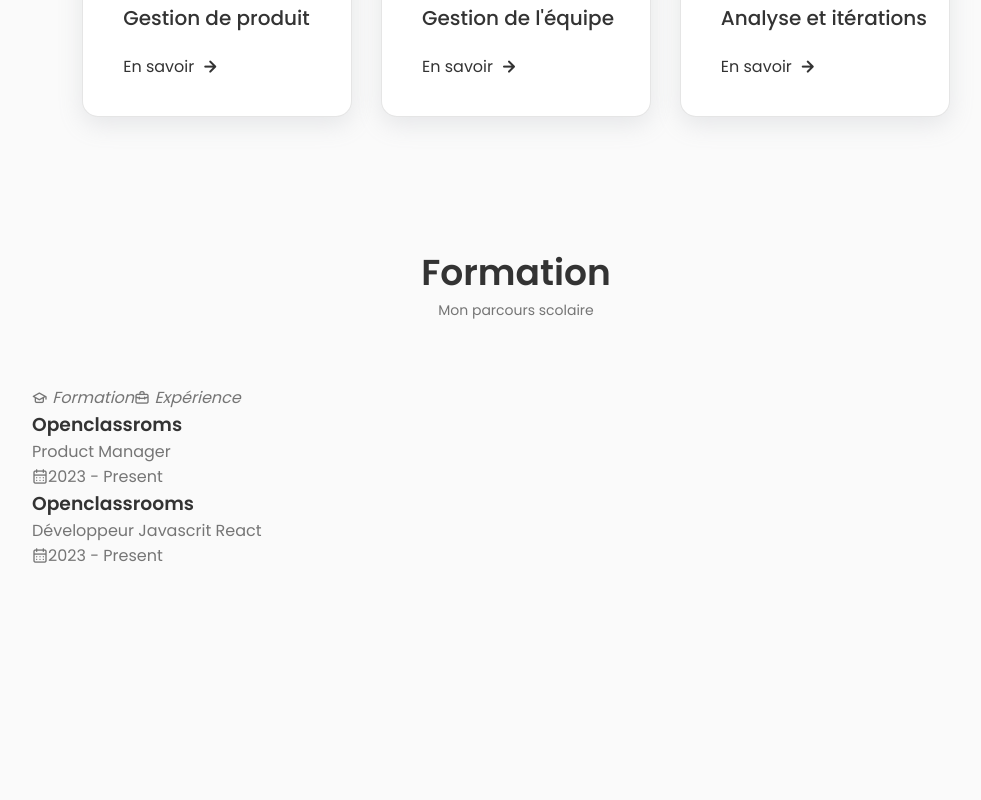
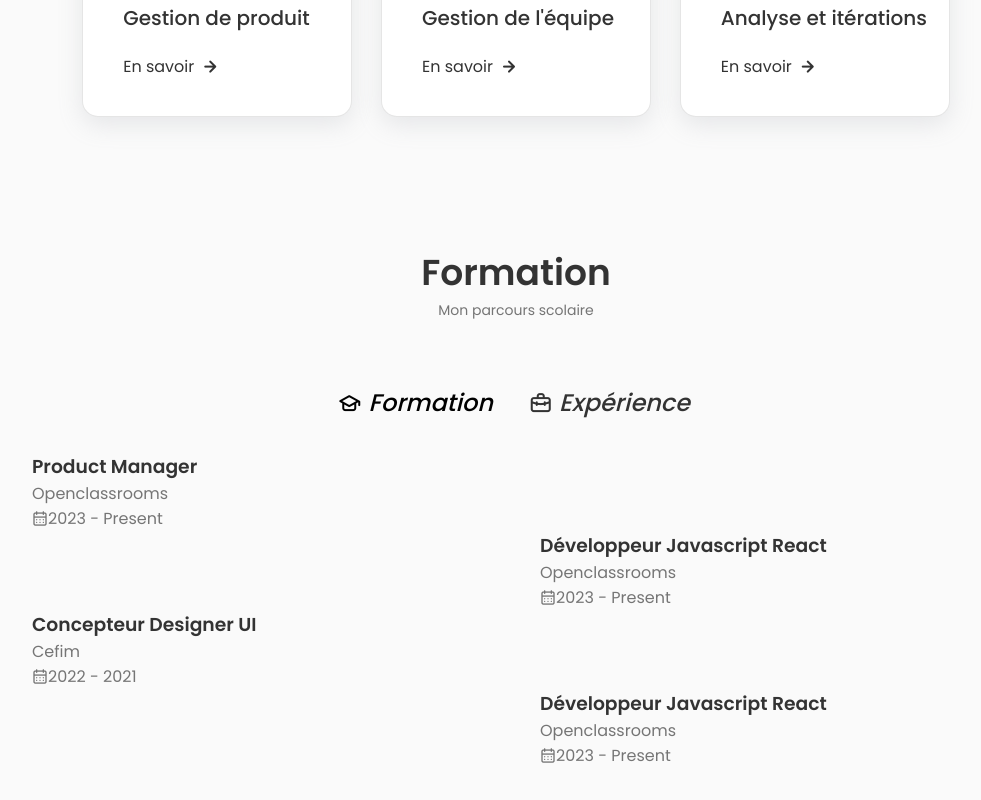
Before and after one commit to KD-Kongo-Dervilon/Portfolio-Product-Owner, a React (Create React App) app in the folder portfolio-product-owner/: page / in a window 1280 px wide. Shown: the part 2435-3235 px from the top of the page, without its empty margins (124-1105 px from the left). Before the commit the page ends 3035 px from the top, so only its background shows below. Built offline with nearby package versions, Linux system fonts and the light colour scheme.

Commit message:
mise en place de qualification

```diff
--- a/portfolio-product-owner/src/components/qualification/Qualification.jsx
+++ b/portfolio-product-owner/src/components/qualification/Qualification.jsx
@@ -19,17 +19,22 @@
                 </div>
 
                 <div className="qualification__sections">
-                    <div className="qualification__content">
+                    <div className="qualification__content qualification__content-active">
                         <div className="qualification__data">
                             <div>
-                                <h3 className="qualification__title"> Openclassroms </h3>
+                                <h3 className="qualification__title"> Product Manager </h3>
                                 <span className="qualification__subtitle">
-                                    Product Manager
+                                    Openclassrooms
                                 </span>
+                                <div className="qualification__calender">
+                                    <i className="uil uil-calendar-alt"></i>
+                                        2023 - Present
+                                </div>
                             </div>
-                            <div className="qualification__calender">
-                                <i className="uil uil-calendar-alt"></i>
-                                2023 - Present
+
+                            <div>
+                                <span className="qualification__rounder"></span>
+                                <span className="qualification__line"></span>
                             </div>
                         </div>
 
@@ -42,14 +47,111 @@
                             </div>
 
                             <div>
-                                <h3 className="qualification__title"> Openclassrooms </h3>
+                                <h3 className="qualification__title"> Développeur Javascript React </h3>
                                 <span className="qualification__subtitle">
-                                    Développeur Javascrit React
+                                    Openclassrooms
                                 </span>
+                                <div className="qualification__calender">
+                                    <i className="uil uil-calendar-alt"></i>
+                                    2023 - Present
+                                </div>
                             </div>
-                            <div className="qualification__calender">
-                                <i className="uil uil-calendar-alt"></i>
-                                2023 - Present
+                        </div>
+
+                        <div className="qualification__data">
+                            <div>
+                                <h3 className="qualification__title"> Concepteur Designer UI </h3>
+                                <span className="qualification__subtitle">
+                                    Cefim
+                                </span>
+                                <div className="qualification__calender">
+                                    <i className="uil uil-calendar-alt"></i>
+                                        2022 - 2021
+                                </div>
+                            </div>
+
+                            <div>
+                                <span className="qualification__rounder"></span>
+                                <span className="qualification__line"></span>
+                            </div>
+                        </div>
+
+                        <div className="qualification__data">
+                            <div></div>
+
+                            <div>
+                                <span className="qualification__rounder"></span>
+                                <span className="qualification__line"></span>
+                            </div>
+
+                            <div>
+                                <h3 className="qualification__title"> Développeur Javascript React </h3>
+                                <span className="qualification__subtitle">
+                                    Openclassrooms
+                                </span>
+                                <div className="qualification__calender">
+                                    <i className="uil uil-calendar-alt"></i>
+                                    2023 - Present
+                                </div>
+                            </div>
+                        </div>
+
+                    </div>
+
+                    <div className="qualification__content">
+                        <div className="qualification__data">
+                            <div>
+                                <h3 className="qualification__title"> Product Manager </h3>
+                                <span className="qualification__subtitle">
+                                    Openclassrooms
+                                </span>
+                                <div className="qualification__calender">
+                                    <i className="uil uil-calendar-alt"></i>
+                                        2023 - Present
+                                </div>
+                            </div>
+
+                            <div>
+                                <span className="qualification__rounder"></span>
+                                <span className="qualification__line"></span>
+                            </div>
+                        </div>
+
+                        <div className="qualification__data">
+                            <div></div>
+
+                            <div>
+                                <span className="qualification__rounder"></span>
+                                <span className="qualification__line"></span>
+                            </div>
+
+                            <div>
+                                <h3 className="qualification__title"> Développeur Javascript React </h3>
+                                <span className="qualification__subtitle">
+                                    Openclassrooms
+                                </span>
+                                <div className="qualification__calender">
+                                    <i className="uil uil-calendar-alt"></i>
+                                    2023 - Present
+                                </div>
+                            </div>
+                        </div>
+
+                        <div className="qualification__data">
+                            <div>
+                                <h3 className="qualification__title"> Concepteur Designer UI </h3>
+                                <span className="qualification__subtitle">
+                                    Cefim
+                                </span>
+                                <div className="qualification__calender">
+                                    <i className="uil uil-calendar-alt"></i>
+                                        2022 - 2021
+                                </div>
+                            </div>
+
+                            <div>
+                                <span className="qualification__rounder"></span>
+                                <span className="qualification__line"></span>
                             </div>
                         </div>
                     </div>
--- a/portfolio-product-owner/src/components/qualification/qualification.css
+++ b/portfolio-product-owner/src/components/qualification/qualification.css
@@ -0,0 +1,50 @@
+.qualifications__container {
+    max-width: 768px;
+}
+
+.qualification__tabs {
+    display: flex;
+    justify-content: center;
+    margin-bottom: var(--mb-2);
+}
+
+.qualification__button {
+    font-size: var(--h3-font-size);
+    font-weight: var(--font-medium);
+    color: var(--title-color);
+    margin: 0 var(--mb-1) ;
+    cursor: pointer;
+}
+
+.qualification__button:hover {
+    color: var(--title-color-dark);
+}
+
+.qualification__icon {
+    font-size: 1.5rem;
+    margin-right: var(--mb-0-25);
+}
+
+.qualification__active {
+    color: var(--title-color-dark)
+}
+
+.qualification__section {
+    display: grid;
+    grid-template-columns: 0.5fr;
+    justify-content: center;
+}
+
+.qualification__content {
+    display: none;
+}
+
+.qualification__content-active {
+    display: block;
+}
+
+.qualification__data {
+    display: grid;
+    grid-template-columns: 1fr max-content 1fr;
+    column-gap: 1.5rem;
+}
```
